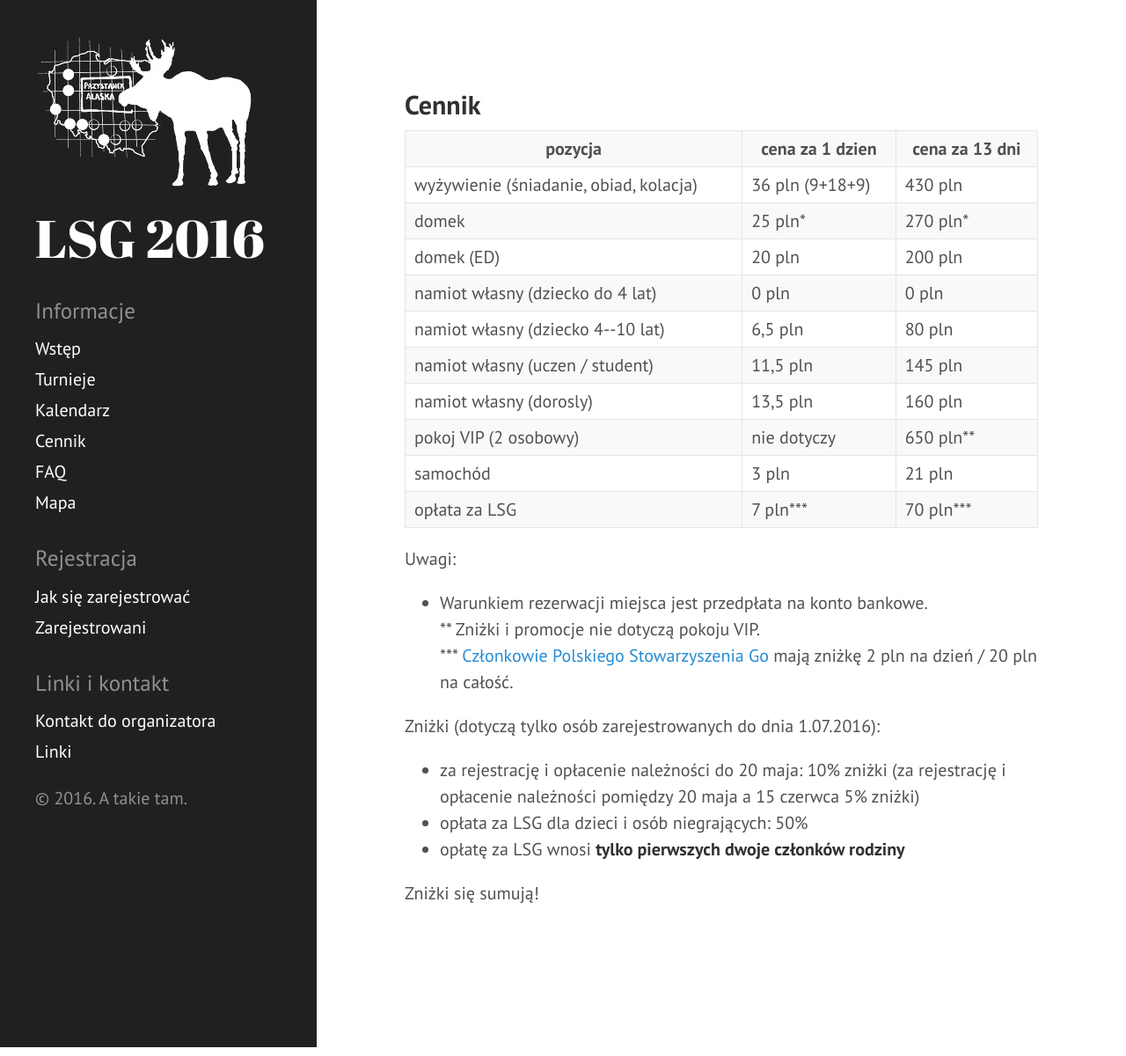
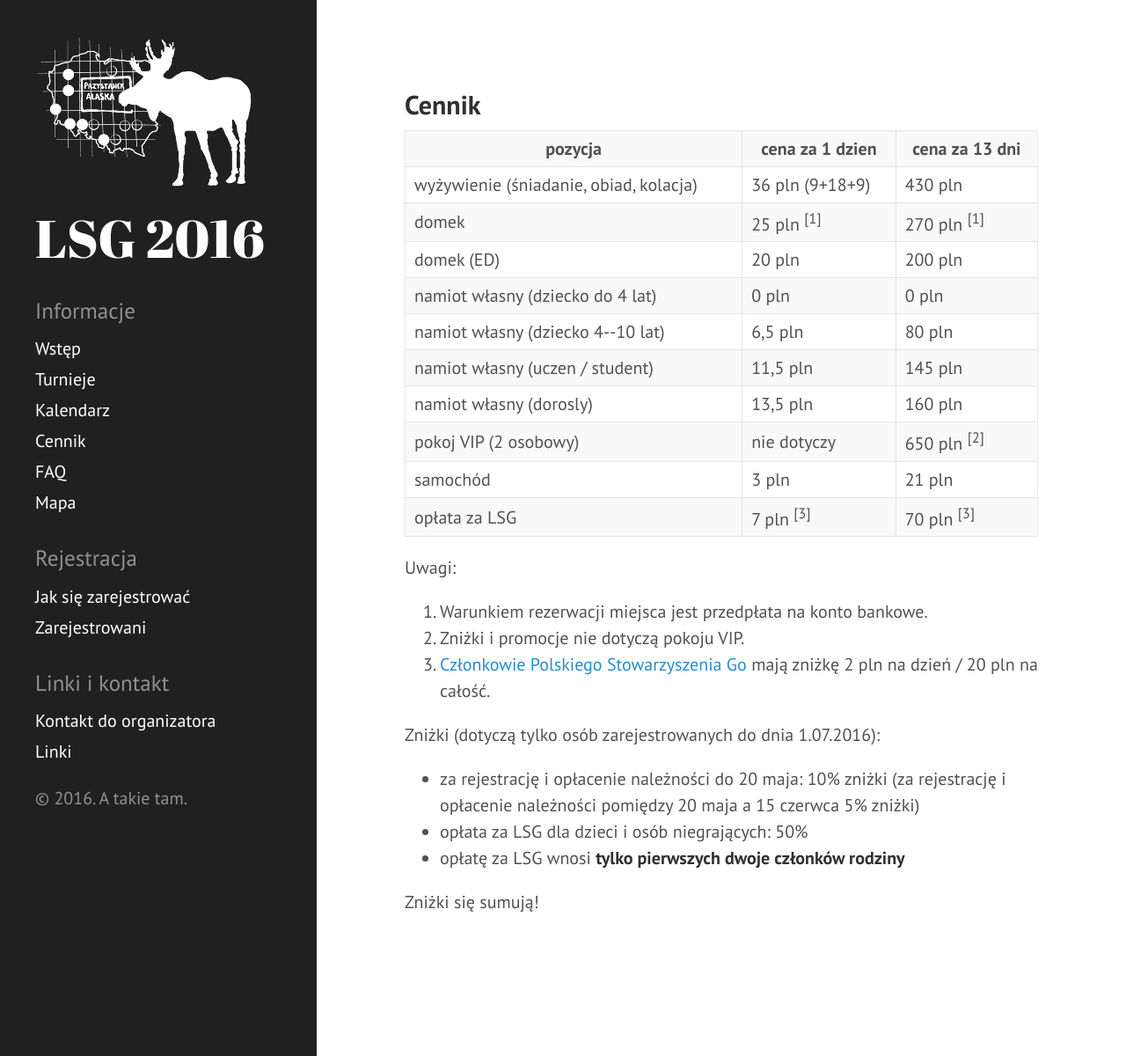
Before and after one commit to tasuki/lsg, a Jekyll site: the page built from cennik.md, in a window 1280 px wide. Shown: the whole page at 88% size. Built offline with Jekyll 4.4.1, drawn with Linux system fonts in a browser that asks for light colours.

Commit message:
Footnotes without stars

```diff
--- a/cennik.md
+++ b/cennik.md
@@ -21,8 +21,8 @@ title: Cennik
 
 <tr>
 <td>domek    </td>
-<td>25 pln*  </td>
-<td>270 pln* </td>
+<td>25 pln <sup>[1]</sup></td>
+<td>270 pln <sup>[1]</sup></td>
 </tr>
 
 <tr>
@@ -58,7 +58,7 @@ title: Cennik
 <tr>
 <td>pokoj VIP (2 osobowy)   </td>
 <td>nie dotyczy</td>
-<td>650 pln**</td>
+<td>650 pln <sup>[2]</sup></td>
 </tr>
 
 <tr>
@@ -69,16 +69,16 @@ title: Cennik
 
 <tr>
 <td>opłata za LSG   </td>
-<td>7 pln***</td>
-<td>70 pln***</td>
+<td>7 pln <sup>[3]</sup></td>
+<td>70 pln <sup>[3]</sup></td>
 </tr>
 
 </table>
 
 Uwagi:
-* Warunkiem rezerwacji miejsca jest przedpłata na konto bankowe.
-** Zniżki i promocje nie dotyczą pokoju VIP.
-*** [Członkowie Polskiego Stowarzyszenia Go](http://psg.go.art.pl/lista_czlonkow) mają zniżkę 2 pln na dzień / 20 pln na całość.
+1. Warunkiem rezerwacji miejsca jest przedpłata na konto bankowe.
+2. Zniżki i promocje nie dotyczą pokoju VIP.
+3. [Członkowie Polskiego Stowarzyszenia Go](http://psg.go.art.pl/lista_czlonkow) mają zniżkę 2 pln na dzień / 20 pln na całość.
 
 Zniżki (dotyczą tylko osób zarejestrowanych do dnia 1.07.2016):
 
```
